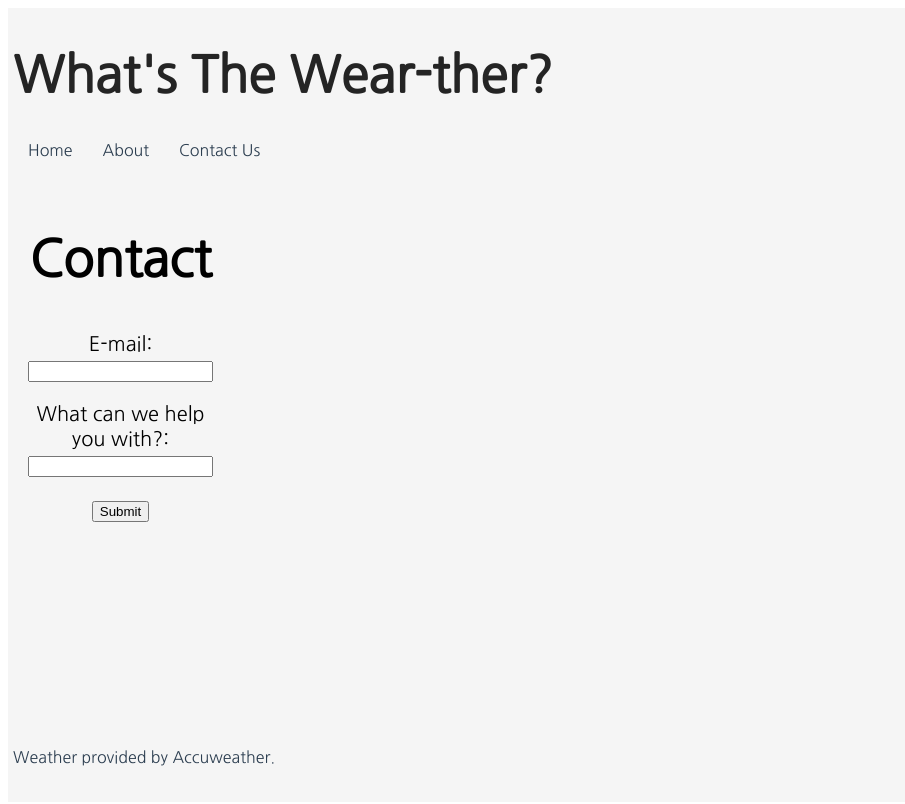
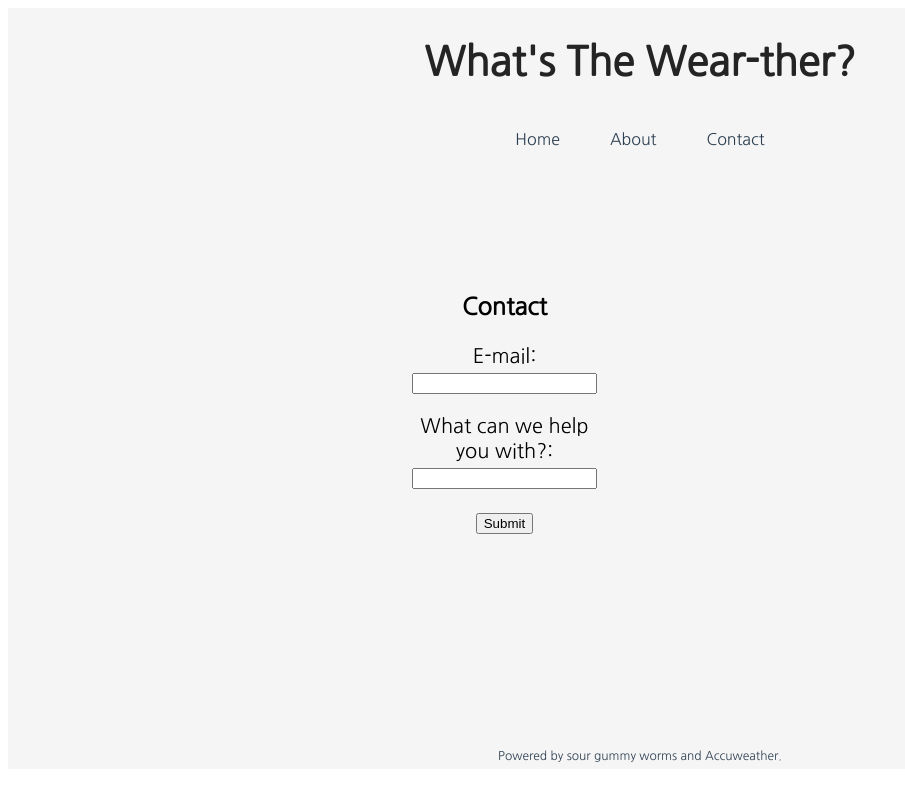
Before and after one commit to lukeschlosser/URBN-Project, a Vue app in the folder VueFrontEnd/: page /contact in a window 1280 px wide. Shown: the top 804 px of the page, without its empty margins (0-905 px from the left). Built offline with nearby package versions, Linux system fonts and the light colour scheme.

Commit message:
more styling :) App styling pretty much finished

```diff
--- a/VueFrontEnd/public/index.html
+++ b/VueFrontEnd/public/index.html
@@ -9,6 +9,8 @@
     <link rel="preconnect" href="https://fonts.googleapis.com">
 <link rel="preconnect" href="https://fonts.gstatic.com" crossorigin>
 <link href="https://fonts.googleapis.com/css2?family=Nanum+Gothic&display=swap" rel="stylesheet">
+<link href="https://fonts.googleapis.com/icon?family=Material+Icons"
+      rel="stylesheet">
   </head>
   <body>
     <noscript>
--- a/VueFrontEnd/src/App.vue
+++ b/VueFrontEnd/src/App.vue
@@ -5,14 +5,14 @@
       <nav class="menu">
         <router-link v-bind:to="{ name: 'home' }">Home</router-link>
         <router-link v-bind:to="{ name: 'about' }">About</router-link>
-        <router-link v-bind:to="{ name: 'contact' }">Contact Us</router-link>
+        <router-link v-bind:to="{ name: 'contact' }">Contact</router-link>
       </nav>
     </div>
     <div id="content">
       <router-view/>
     </div>
     <div id="footer">
-      <footer>Weather provided by Accuweather.</footer>
+      <footer>Powered by sour gummy worms and Accuweather.</footer>
     </div>
   </div>
 </template>
@@ -20,8 +20,10 @@
 <style scoped>
 #app {
   display: grid;
+  justify-content: center;
+  align-content: center;
   grid-template-columns: 1fr 1fr 1fr 1fr 1fr;
-  grid-template-rows: auto 1fr 50px;
+  grid-template-rows: auto 1fr auto;
   grid-template-areas:
     "header header header header header"
     "app-content app-content app-content app-content app-content"
@@ -32,29 +34,40 @@
   overflow: auto;
   padding: 2px 5px 5px 5px
 }
+
+
 #title{
   grid-area: header;
-  outline-width: 0px;
+  display:grid;
+  justify-content: center;
+  align-items: center;
 }
 
 #mainTitle{
-  justify-content: center;
-  align-items: center;
   color: rgb(36, 36, 36);
-  font-size: 50px;
+  font-size: 40px;
   font-family: 'Nanum Gothic', sans-serif;
   font-weight:bold;
 }
 
 #footer{
   grid-area: app-footer;
+  display: grid;
+  justify-content: center;
+  align-items: center;
   position: relative;
+  font-size: 75%;
 
 }
 
 .menu{
   font-size: 1rem;
   width: 100%;
+  display:grid;
+  justify-content: center;
+  align-items: center;
+  gap: 20px;
+  grid-auto-flow: column;
 }
 
 .menu a {
@@ -74,8 +87,10 @@
 }
 
 div#content {
-  grid-area:auto;
-  padding: 1px 15px;
+  grid-area: app-content;
+  display:grid;
+  justify-content: center;
+  align-items: center;
   height: auto;
   background-size: cover;
   margin-top: 25px;
--- a/VueFrontEnd/src/components/SearchTheWeather.vue
+++ b/VueFrontEnd/src/components/SearchTheWeather.vue
@@ -1,8 +1,12 @@
 <template>
+    <div id="searchPage">
+
+
     <div class="search">
-        <input id="searchBar" type="text" v-model="search" placeholder="Enter Postal Code"/>
-        <button v-on:click="searchWeather">Search</button>
-
+        <input class="searchBar" type="text" v-model="search" placeholder="Enter Postal Code"/>
+        <button class="searchButton" href="#" v-on:click="searchWeather"><i class="material-icons">search</i></button>
+    </div>
+        <div id="tableDiv">
         <table class="weatherTable">
             <thead>
                 <th> Conditions </th>
@@ -21,9 +25,11 @@
                 </tr>
             </tbody>
         </table>
+        </div>
 
 
-    </div>
+
+</div>
 </template>
 
 <script>
@@ -74,4 +80,92 @@ import WeatherService from '@/services/WeatherService'
 
 <style>
 
+div#searchPage{
+    display: grid;
+    grid-template-columns: 1fr, 1fr, 1fr, 1fr, 1fr;
+    grid-template-rows: auto, 1fr, 50px;
+    grid-template-areas:
+        "search search search search search"
+        "tableDiv" "tableDiv" "tableDiv" "tableDiv" "tableDiv";
+}
+
+.search {
+    position: absolute;
+    top: 17%;
+    left: 50%;
+    transform:  translate(-50%,50%);
+    background: #2c3e50;
+    height: 40px;
+    border-radius: 40px;
+    padding: 10px;
+
+}
+
+.search:hover > .searchBar {
+    width: 240px;
+    padding: 0 6px;
+}
+
+.search:hover > .searchButton {
+  background: white;
+  color : #2c3e50;
+}
+
+.searchButton {
+    color: white;
+    float: right;
+    width: 40px;
+    height: 40px;
+    border-radius: 50%;
+    background: #2c3e50;
+    display: flex;
+    justify-content: center;
+    align-items: center;
+    transition: 0.4s;
+}
+
+.searchBar {
+    border:none;
+    background: none;
+    outline:none;
+    float:left;
+    padding: 0;
+    color: white;
+    font-size: 16px;
+    transition: 0.4s;
+    line-height: 40px;
+    width: 0px;
+
+}
+
+div#tableDiv{
+    grid-area: auto;
+}
+
+@media screen and (max-height: 700px) and (min-width: 400px) {
+
+  #searchPage{
+    grid-template-areas:
+    "search"
+    "tableDiv";
+    grid-template-columns: 1fr;
+    overflow: scroll;
+  }
+  div#tableDiv{
+  grid-area: auto;
+  display: flex;
+  flex-direction: row;
+  flex-flow: row wrap;
+  justify-content: space-evenly;
+  height: 60vh;
+}
+}
+
+@media screen and (max-width: 620px) {
+.search:hover > .searchBar {
+    width: 150px;
+    padding: 0 6px;
+}
+}
+
 </style>
--- a/VueFrontEnd/src/views/AboutView.vue
+++ b/VueFrontEnd/src/views/AboutView.vue
@@ -1,10 +1,10 @@
 <template>
-  <div class="aboutTitle">
-    <h1>About Wear-ther</h1>
+  <div class="about">
+    <h3>About Wear-ther</h3>
 
       <p class="aboutDescription">
-        Wear-ther is a place that combines the weather and reccomendations for what to wear for the current weather. We take reccommendations a
-        step further and link directly to the Urban Outfitters website where you'll find exactly what you're looking for to meet your wear-ther needs.
+        Wear-ther is a place that combines the weather and reccomendations for what to wear for the current conditions! We take reccommendations a
+        step further and link directly to the <a href="https://www.urbanoutfitters.com/" target="_blank">Urban Outfitters</a> website where you'll find exactly what you're looking for to meet your wear-ther needs.
       </p>
 
   </div>
@@ -19,5 +19,20 @@ export default{}
 
 <style>
 
+a {
+  text-decoration: none;
+  font-weight: bold;
+  color:#2c3e50;
+}
+
+a:hover:not(active) {
+  background-color: #df8967;
+  color: whitesmoke;
+
+}
+
+a:active {
+  color: black;
+}
 
 </style>
--- a/VueFrontEnd/src/views/ContactUsView.vue
+++ b/VueFrontEnd/src/views/ContactUsView.vue
@@ -1,7 +1,7 @@
 <template>
   <div id="main">
       <div id="contactform">
-      <h2>Contact</h2>
+      <h3>Contact</h3>
       <form id="ticket" method="POST" action="https://example.com/api/reservation">
             <div id="email">
                 <label for="e-mail">E-mail:</label>
```
Also changed, not shown: VueFrontEnd/src/assets/search.png (added).
